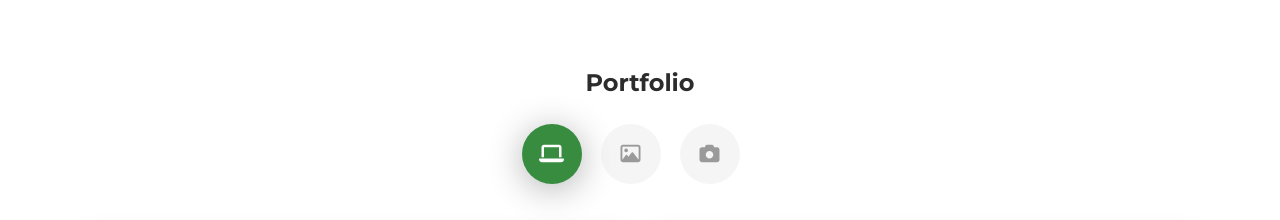
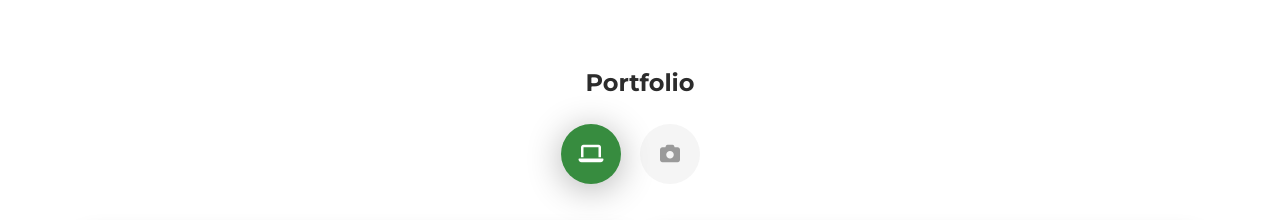
Before and after one commit to michaelroevievictoria/michaelroevievictoria.github.io, a plain HTML site: page index.html in a window 1280 px wide. Shown: the part 1560-1780 px from the top of the page. Drawn offline with Linux system fonts and the light colour scheme.

Commit message:
minor fixes

```diff
--- a/index.html
+++ b/index.html
@@ -241,8 +241,8 @@
                 <ul class="nav nav-pills nav-pills-primary" role="tablist">
                   <li class="nav-item"><a class="nav-link active" data-toggle="tab" href="#web-development"
                       role="tablist"><i class="fa fa-laptop" aria-hidden="true"></i></a></li>
-                  <li class="nav-item"><a class="nav-link" data-toggle="tab" href="#graphic-design" role="tablist"><i
-                        class="fa fa-picture-o" aria-hidden="true"></i></a></li>
+                  <!-- <li class="nav-item"><a class="nav-link" data-toggle="tab" href="#graphic-design" role="tablist"><i
+                        class="fa fa-picture-o" aria-hidden="true"></i></a></li> -->
                   <li class="nav-item"><a class="nav-link" data-toggle="tab" href="#Photography" role="tablist"><i
                         class="fa fa-camera" aria-hidden="true"></i></a></li>
                 </ul>
@@ -273,7 +273,7 @@
                             <div class="h4">Prosperna iOS (Very Soon)</div>
                             <p>Mobile Development</p>
                           </figcaption>
-                        </figure>s
+                        </figure>
                       </a></div>
                   </div>
 
```
Also changed, not shown: 1 other file.
